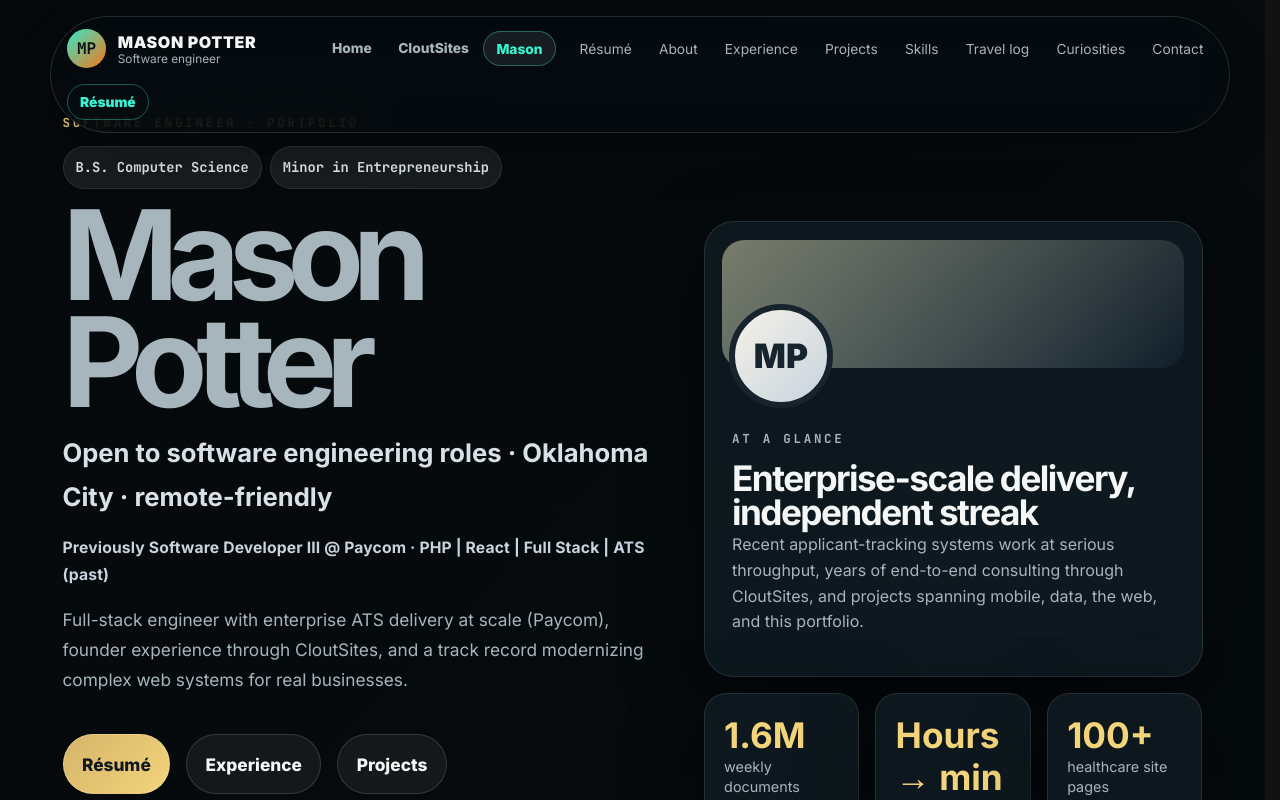
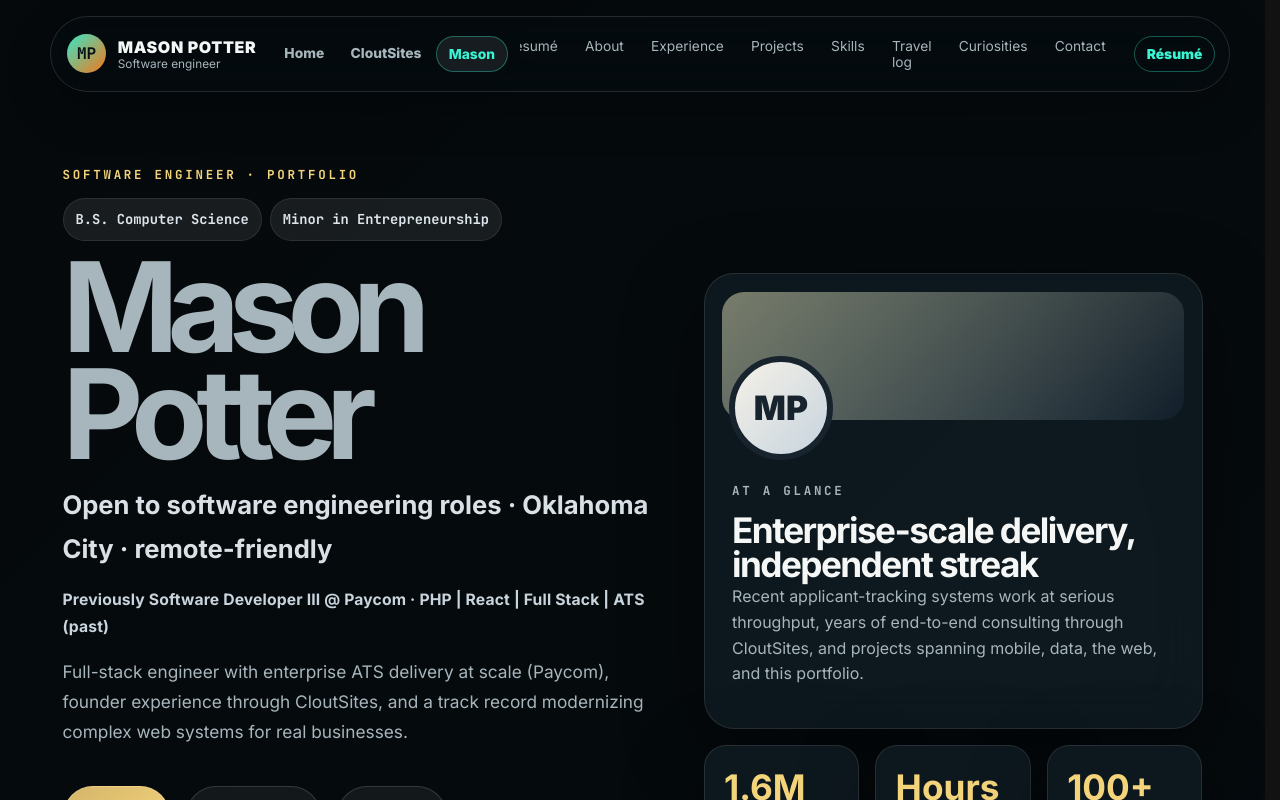
Before and after one commit to masonpotter1/MySite, a Next.js app: page /mason in a window 1280 px wide. Shown: the top 800 px of the page. Built offline with nearby package versions, Linux system fonts and the light colour scheme.

Commit message:
Fix desktop header overlap when section nav wraps in the pill.
Co-authored-by: Cursor <cursoragent@cursor.com>

```diff
--- a/src/styles/cloutsites.css
+++ b/src/styles/cloutsites.css
@@ -694,6 +694,10 @@ textarea {
   margin: 0;
 }
 
+.app:has(.site-nav-section-wrap) .page-cloutsites .hero {
+  padding-top: calc(10.25rem + env(safe-area-inset-top));
+}
+
 @media (max-width: 960px) {
   .hero,
   .section-heading,
@@ -704,6 +708,10 @@ textarea {
 
   .hero {
     padding-top: calc(8rem + env(safe-area-inset-top));
+  }
+
+  .app:has(.site-nav-section-wrap) .page-cloutsites .hero {
+    padding-top: calc(10.25rem + env(safe-area-inset-top));
   }
 
   .stack-grid,
--- a/src/styles/global.css
+++ b/src/styles/global.css
@@ -439,6 +439,7 @@ button.button:disabled,
 }
 
 .site-header {
+  align-items: center;
   flex-wrap: wrap;
 }
 
@@ -453,7 +454,8 @@ button.button:disabled,
 
 .site-nav-global {
   display: flex;
-  flex-wrap: wrap;
+  flex-wrap: nowrap;
+  flex-shrink: 0;
   gap: 0.15rem;
 }
 
@@ -486,6 +488,15 @@ button.button:disabled,
   align-items: center;
   display: flex;
   gap: 0.35rem;
+  min-width: 0;
+}
+
+.site-nav-section {
+  flex-wrap: nowrap;
+  max-width: 100%;
+  overflow-x: auto;
+  overscroll-behavior-x: contain;
+  scrollbar-width: thin;
 }
 
 .section-nav-toggle {
@@ -500,8 +511,34 @@ button.button:disabled,
   padding: 0.5rem 0.85rem;
 }
 
-.site-nav-section {
-  flex-wrap: wrap;
+/* Taller fixed header when section nav is present (mason / cloutsites) */
+.app:has(.site-nav-section-wrap) .hero,
+.app:has(.site-nav-section-wrap) .home-main,
+.app:has(.site-nav-section-wrap) .page-resume .resume-document {
+  padding-top: calc(10.25rem + env(safe-area-inset-top));
+  scroll-margin-top: calc(7rem + env(safe-area-inset-top));
+}
+
+@media (min-width: 961px) {
+  .site-header {
+    flex-wrap: nowrap;
+  }
+
+  .site-header-nav {
+    flex-wrap: nowrap;
+    overflow: hidden;
+  }
+
+  .site-nav-section-wrap {
+    flex: 1 1 auto;
+    justify-content: flex-end;
+    overflow: hidden;
+  }
+
+  .header-cta,
+  .brand {
+    flex-shrink: 0;
+  }
 }
 
 .home-main {
--- a/src/styles/mason.css
+++ b/src/styles/mason.css
@@ -35,7 +35,9 @@
   gap: 2rem;
   grid-template-columns: minmax(0, 1.1fr) minmax(300px, 0.9fr);
   min-height: 100vh;
-  padding-top: 7rem;
+  padding-top: calc(7rem + env(safe-area-inset-top));
+}.app:has(.site-nav-section-wrap) .page-mason .hero {
+  padding-top: calc(10.25rem + env(safe-area-inset-top));
 }.page-mason .eyebrow {
   color: var(--gold-strong);
   font-size: 0.78rem;
@@ -867,7 +869,7 @@
     position: static;
     top: auto;
   }.page-mason .hero {
-    padding-top: 10rem;
+    padding-top: calc(10.25rem + env(safe-area-inset-top));
   }.page-mason .skills-grid, .page-mason .project-grid, .page-mason .interest-grid, .page-mason .interest-strip, .page-mason .tinkering-grid, .page-mason .travel-spot-grid {
     grid-template-columns: repeat(2, 1fr);
   }}@media (max-width: 680px) {.page-mason .topbar, .page-mason .site-header {
```
